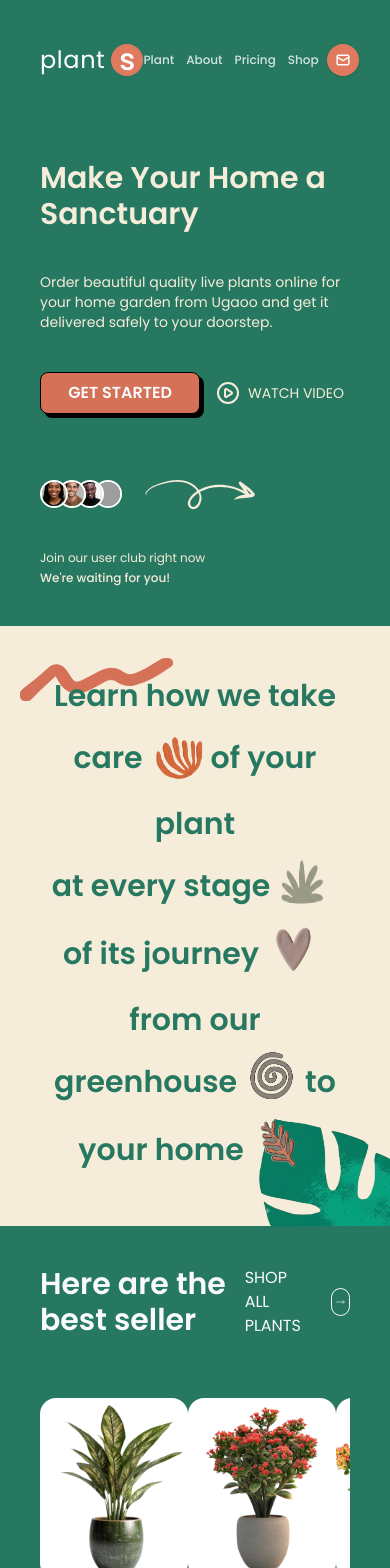
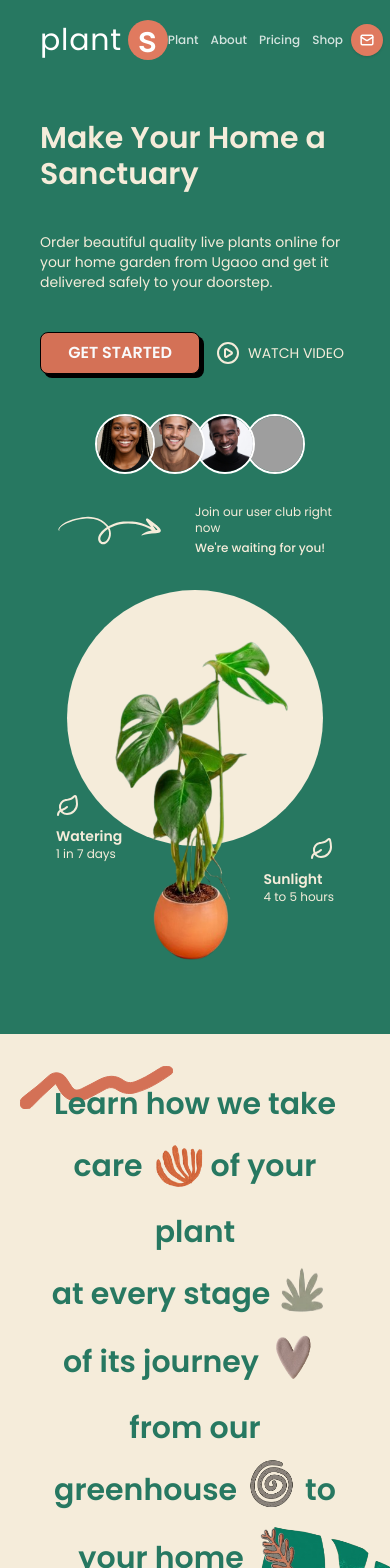
Before and after one commit to DayaneOROU/plant, a Next.js app: page / in a window 390 px wide. Shown: the top 1568 px of the page. Built offline with nearby package versions, Linux system fonts and the light colour scheme; grey boxes are pictures that could not be loaded.

Commit message:
M5.2 Responsivite de Hero.tsx et navbar qui se decolle

```diff
--- a/app/(home)/bestseller.tsx
+++ b/app/(home)/bestseller.tsx
@@ -3,7 +3,7 @@ import { MoveRightIcon } from "lucide-react";
 
 export default function Bestseller() {
   return (
-    <>
+    <> <div id="#shop"></div>
       <div className="section-padding bg-back text-gray-50">
         <div>
           <div className="flex justify-between mb-15 ">
--- a/app/(home)/hero.tsx
+++ b/app/(home)/hero.tsx
@@ -5,7 +5,7 @@ import { CirclePlay, LeafIcon } from "lucide-react";
 
 export default function Hero() {
   return (
-    <div className="section-padding bg-back text-back2">
+    <div className="section-padding mt-20 bg-back text-back2">
       <div className="grid grid-cols-1 lg:grid-cols-5 gap-4">
         <div className="lg:col-span-3">
           <div className="flex flex-col gap-10">
@@ -25,33 +25,37 @@ export default function Hero() {
                 <p className="text-sm md:text-base">WATCH VIDEO</p>
               </div>
             </div>
-            <div className="flex flex-wrap gap-4">
+            <div className="flex flex-wrap gap-4 justify-center lg:justify-start">
               <AvatarStack />
-              <Arrow8 className="size-20 mx-8 rotate-45" />
-              <div className="flex flex-col justify-center gap-1 text-xs">
-                <p>Join our user club right now</p>
-                <p className="font-medium">We're waiting for you!</p>
+              <div className="flex gap-4">
+                <Arrow8 className="size-20 mx-8 rotate-45" />
+                <div className="flex flex-col justify-center gap-1 text-xs">
+                  <p>Join our user club right now</p>
+                  <p className="font-medium">We're waiting for you!</p>
+                </div>
               </div>
             </div>
           </div>
         </div>
-        <div className="lg:col-span-2 hidden lg:block">
-          <div className="relative w-full h-full min-h-87.5">
-            <div className="absolute top-1/4 left-1/4 -translate-x-1/2 -translate-y-1/2 w-80 h-80 rounded-full bg-back2"></div>
+        <div className="lg:col-span-2 w-full flex justify-center items-center px-4 mt-15 lg:px-0">
+          <div className="relative w-full mb-15 max-w-xs sm:max-w-sm lg:max-w-none h-72 sm:h-96 lg:h-full lg:min-h-87.5 mx-auto">
+            <div className="absolute top-1/4 left-1/2 -translate-x-1/2 -translate-y-1/2  w-64 h-64 lg:w-80 lg:h-80 rounded-full bg-back2"></div>
+
             <img
               src="heroplant.png"
               alt="picture"
-              className="absolute -top-1/10 left-1/4 -translate-x-1/2 h-[500px]"
+              className="absolute -top-1/10 left-1/2 -translate-x-1/2  h-[360px] lg:h-[500px]"
             />
+
             <Leaf
               title="Watering"
               subtitle="1 in 7 days"
-              className="bottom-1/4 -left-30 flex items-start gap-2 text-xl"
+              className="bottom-1/4 left-0 sm:-left-6 lg:-left-5 flex items-start gap-2 text-sm sm:text-base lg:text-xl"
             />
             <Leaf
               title="Sunlight"
               subtitle="4 to 5 hours"
-              className="bottom-1/10 right-30 flex items-end gap-2 text-xl"
+              className="bottom-1/10 right-0 sm:right-6 lg:right-5 flex items-end gap-2 text-sm sm:text-base lg:text-xl"
             />
           </div>
         </div>
--- a/components/avatar.tsx
+++ b/components/avatar.tsx
@@ -11,7 +11,7 @@ export default function AvatarStack() {
       {avatars.map((avatar, i) => (
         <div
           key={i}
-          className="w-7 h-7 rounded-full border-2 border-white overflow-hidden -mr-2.5 transition transform hover:scale-150"
+          className="w-15 h-15 rounded-full border-2 border-white overflow-hidden -mr-2.5 transition transform hover:scale-150"
           style={{ zIndex: avatars.length - i }}
         >
           <img src={avatar.src} alt={avatar.alt} className="w-full h-full object-cover " />
--- a/components/footer.tsx
+++ b/components/footer.tsx
@@ -40,7 +40,7 @@ export default function Footer() {
                 </ul>
               </div>
             </div>
-            <div className="flex  lg:justify-end m-15 lg:m-0">
+            <div className="flex  lg:justify-end my-15 lg:m-0">
               <div className="flex flex-col gap-6">
                 <Title nom="FAQ" />
                 <ul className="flex flex-col gap-6">
--- a/components/navbar.tsx
+++ b/components/navbar.tsx
@@ -1,17 +1,31 @@
+"use client";
+import { useState, useEffect } from "react";
 import { Mail } from "lucide-react";
 import Link from "./link";
+import Logo from "./Logo";
 
 export default function Navbar() {
+  const [scrolled, setScrolled] = useState(false);
+
+  useEffect(() => {
+    const handleScroll = () => {
+      setScrolled(window.scrollY > 20);
+    };
+    window.addEventListener("scroll", handleScroll);
+    return () => window.removeEventListener("scroll", handleScroll);
+  }, []);
+
   return (
-    <header className="section-padding w-full bg-back text-white">
-      <div className="max-w-7xl mx-auto flex justify-between items-center">
+    <header
+      className={`fixed left-1/2 -translate-x-1/2 px-10 z-100 transition-all duration-300 ease-in-out text-white ${
+        scrolled
+          ? "top-4 w-[95%] max-w-6xl rounded-3xl bg-back/90 backdrop-blur-md shadow-lg p-3 lg:px-10"
+          : "top-0 w-full bg-back p-5 lg:px-30"
+      }`}
+    >
+      <div className="max-w-7xl mx-auto flex justify-between items-center ">
         <div className="flex items-center">
-          <h2 className="font-light text-2xl sm:text-3xl tracking-wide text-white flex items-center gap-1 select-none">
-            plant
-            <span className="w-8 h-8 sm:w-10 sm:h-10 bg-[#E07A5F] text-white text-3xl sm:text-4xl font-medium rounded-full flex items-center justify-center ml-0.5">
-              s
-            </span>
-          </h2>
+          <Logo />
         </div>
 
         <nav className="flex items-center gap-4 lg:gap-12">
@@ -24,7 +38,10 @@ export default function Navbar() {
         </nav>
 
         <div className="flex items-center gap-2 sm:gap-3 px-2 sm:px-4 py-1 sm:py-2">
-          <a href="#footer" className="text-white text-xs sm:text-sm lg:text-base hidden sm:block">
+          <a
+            href="#footer"
+            className="text-white text-xs sm:text-sm lg:text-base hidden sm:block"
+          >
             Contact us
           </a>
           <div className="w-8 h-8 sm:w-10 sm:h-10 rounded-full bg-[#E07A5F] hover:bg-[#d0694e] cursor-pointer shadow-sm flex items-center justify-center group-hover:scale-105 transition">
```
